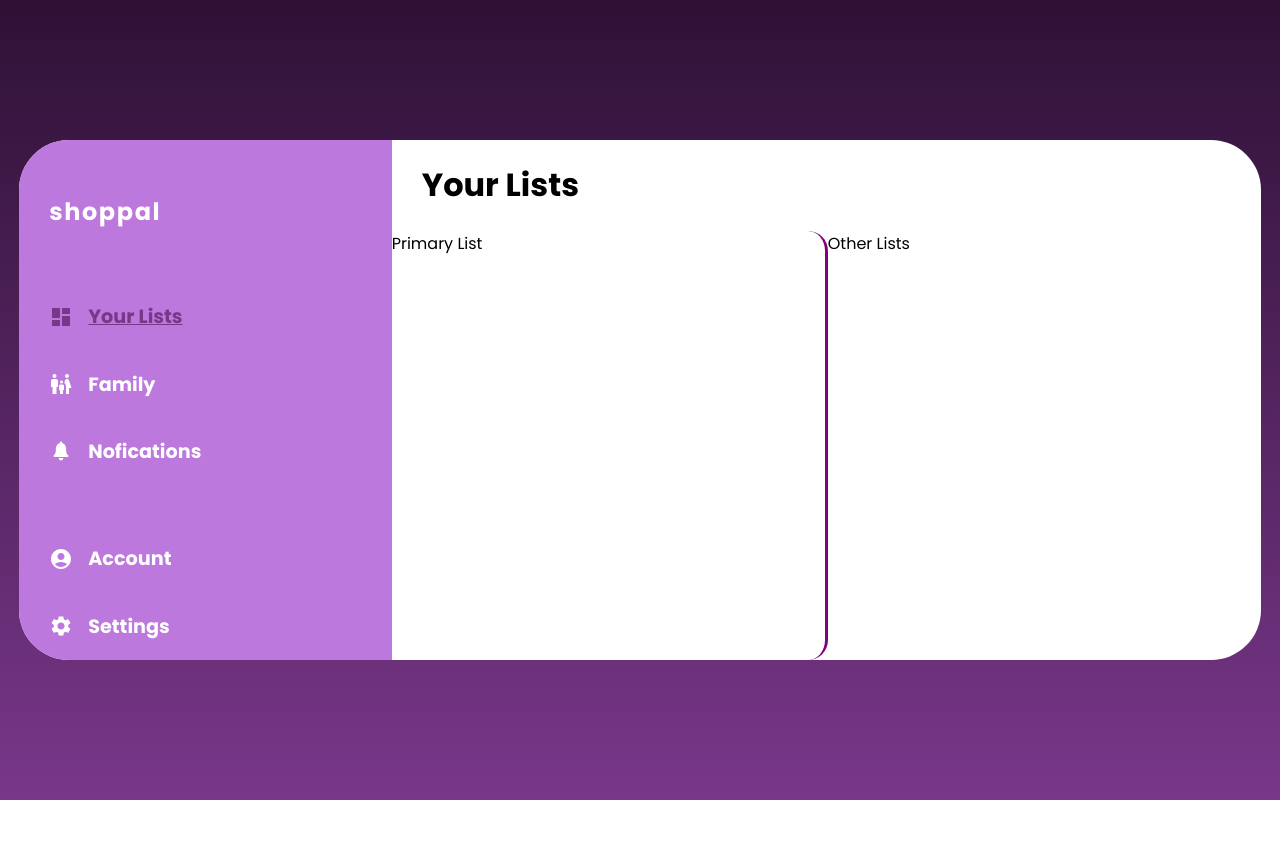
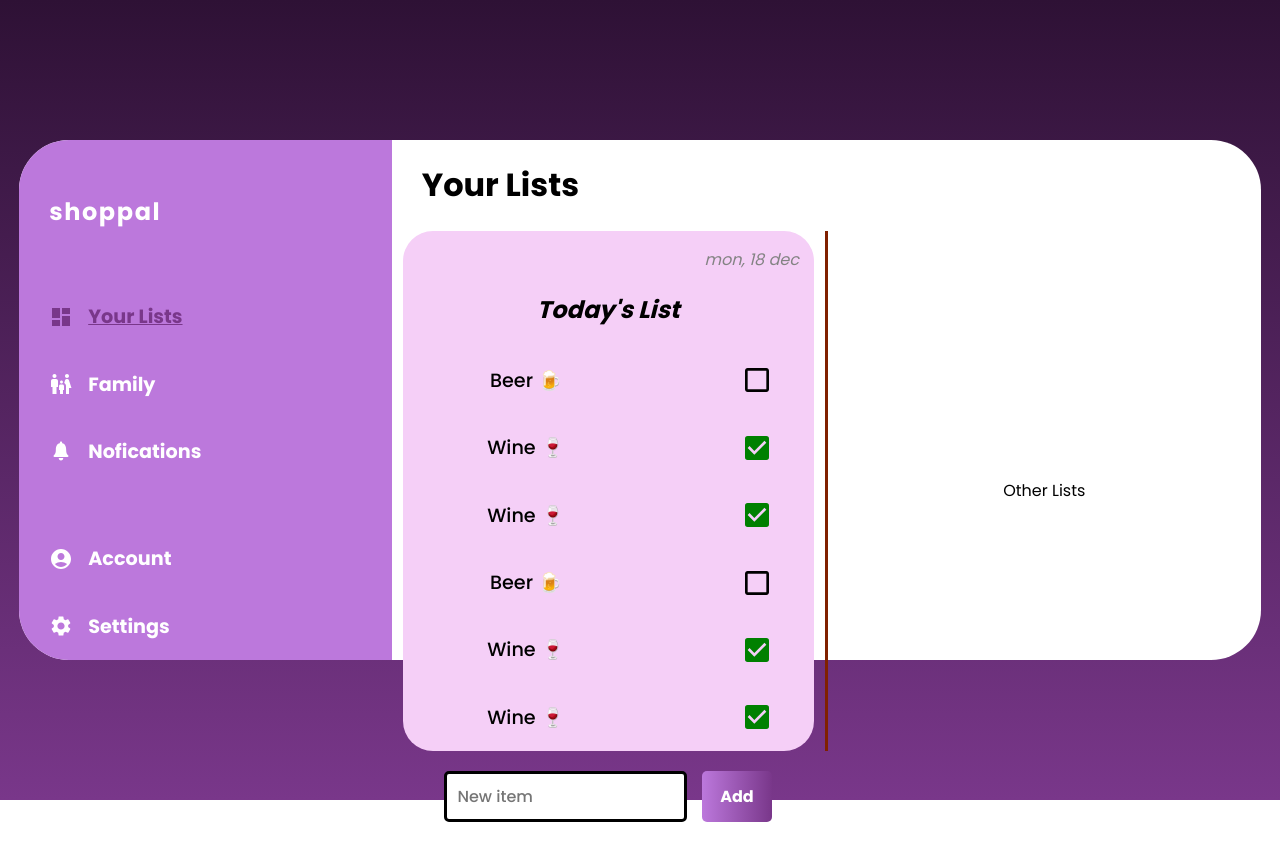
Before and after one commit to katty-ptk/shopping_list, a React (Create React App) app: page / in a window 1280 px wide. Before the commit the page ends 800 px from the top, so only its background shows below. Built offline with nearby package versions, Linux system fonts and the light colour scheme.

Commit message:
template for the primary list

```diff
--- a/public/index.html
+++ b/public/index.html
@@ -17,6 +17,10 @@
     <link rel="preconnect" href="https://fonts.gstatic.com" crossorigin>
     <link href="https://fonts.googleapis.com/css2?family=Poppins:wght@400;500;700&display=swap" rel="stylesheet">
 
+    <link rel="stylesheet"
+    href=
+"https://cdnjs.cloudflare.com/ajax/libs/font-awesome/4.7.0/css/font-awesome.min.css">
+
     <title>React App</title>
   </head>
   <body>
--- a/src/components/lists/PrimaryList.tsx
+++ b/src/components/lists/PrimaryList.tsx
@@ -1,10 +1,69 @@
 import React from 'react'
+import { IoMdBeer } from 'react-icons/io'
+import { MdCheckBox, MdOutlineCheckBoxOutlineBlank } from 'react-icons/md'
 
 function PrimaryList() {
   return (
     <div className="primary_list">
-          Primary List
+      <div className="card displayed_list_card">
+        <div className="list_info">
+            <p>mon, 18 dec</p>
+
+            <h2>Today's List</h2>
         </div>
+
+        <div className="list_items">
+            <div className="item">
+                <p>Beer 🍺</p>
+                <span>
+                    <MdOutlineCheckBoxOutlineBlank color='black' size={32}/>
+                </span>
+            </div>
+            <div className="item">
+                <p>Wine 🍷</p>
+                <span>
+                    <MdCheckBox color='green' size={32}/>
+                </span>
+            </div>
+            <div className="item">
+                <p>Wine 🍷</p>
+                <span>
+                    <MdCheckBox color='green' size={32}/>
+                </span>
+            </div>
+            <div className="item">
+                <p>Beer 🍺</p>
+                <span>
+                    <MdOutlineCheckBoxOutlineBlank color='black' size={32}/>
+                </span>
+            </div>
+            <div className="item">
+                <p>Wine 🍷</p>
+                <span>
+                    <MdCheckBox color='green' size={32}/>
+                </span>
+            </div>
+            <div className="item">
+                <p>Wine 🍷</p>
+                <span>
+                    <MdCheckBox color='green' size={32}/>
+                </span>
+            </div>
+
+        </div>
+      </div>
+
+      <div className="add_item_form">
+        <input
+            type="text"
+            placeholder='New item'
+        />
+
+        <button>
+            Add
+        </button>
+      </div>
+    </div>
   )
 }
 
--- a/src/styles/lists_screen/_other_lists.scss
+++ b/src/styles/lists_screen/_other_lists.scss
@@ -2,6 +2,10 @@
     .other_lists {
         width: 100%;
 
+        display: flex;
+        justify-content: center;
+        align-items: center;
 
+        border-left: 3px solid #802000;
     }
 }
--- a/src/styles/lists_screen/_primary_list.scss
+++ b/src/styles/lists_screen/_primary_list.scss
@@ -2,9 +2,113 @@
     .primary_list {
         width: 100%;
 
-        border-right: 3px solid purple;
-        border-radius: 20px;
+        display: flex;
+        flex-direction: column;
+
+        justify-content: space-between;
+        align-items: center;
+
+        .card {
+            background-color: #f5cff7;
+            border-radius: 30px;
+        }
+
+        .displayed_list_card {
+            width: 95%;
+            height: 100%;
+
+            display: flex;
+            flex-direction: column;
+
+            .list_info {
+                font-style: italic;
+                p {
+                    text-align: right;
+                    margin-right: 15px;
+                    color: #838383;
+                }
+
+                h2 {
+                    text-align: center;
+                }
+            }
+
+            .list_items {
+                display: flex;
+                flex-direction: column;
+                align-items: center;
+
+                overflow-y: auto;
+
+                max-height: 500px;
+
+                .item {
+                    width: 80%;
+
+                    display: flex;
+                    justify-content: center;
+                    align-items: center;
+
+                    p {
+                        width: 100%;
+                        text-align: center;
+                        font-size: 1.2rem;
+                        font-weight: 500;
+                    }
+
+                    span {
+                        display: flex;
+                        justify-content: flex-end;
+                        align-items: center;
+                        text-align: right;
+                        width: 100%;
+                    }
+                }
+            }
+        }
+
+        .add_item_form {
+
+            width: 100%;
+            padding: 20px 0px;
 
 
+            display: flex;
+            justify-content: center;
+
+            input {
+                width: 50%;
+                padding: 10px;
+                font-size: 1rem;
+                font-weight: 500;
+
+                margin-right: 15px;
+                border: 3px solid black;
+                border-radius: 5px;
+
+                transition: all 200ms ease-in-out;
+
+                &:focus {
+                    outline: none;
+                    border: 3px solid #79378A;
+                }
+            }
+
+            button {
+                background: linear-gradient(
+                    90deg,
+                    #BC78DC,
+                    #79378A
+                );
+
+                width: 70px;
+                font-size: 1rem;
+                font-weight: bold;
+                color: white;
+                border: none;
+                border-radius: 5px;
+                cursor: pointer;
+            }
+        }
     }
 }
--- a/src/styles/style.css
+++ b/src/styles/style.css
@@ -81,12 +81,99 @@
 
 .lists_screen .primary_list {
   width: 100%;
-  border-right: 3px solid purple;
-  border-radius: 20px;
+  display: flex;
+  flex-direction: column;
+  justify-content: space-between;
+  align-items: center;
+}
+.lists_screen .primary_list .card {
+  background-color: #f5cff7;
+  border-radius: 30px;
+}
+.lists_screen .primary_list .displayed_list_card {
+  width: 95%;
+  height: 100%;
+  display: flex;
+  flex-direction: column;
+}
+.lists_screen .primary_list .displayed_list_card .list_info {
+  font-style: italic;
+}
+.lists_screen .primary_list .displayed_list_card .list_info p {
+  text-align: right;
+  margin-right: 15px;
+  color: #838383;
+}
+.lists_screen .primary_list .displayed_list_card .list_info h2 {
+  text-align: center;
+}
+.lists_screen .primary_list .displayed_list_card .list_items {
+  display: flex;
+  flex-direction: column;
+  align-items: center;
+  overflow-y: auto;
+  max-height: 500px;
+}
+.lists_screen .primary_list .displayed_list_card .list_items .item {
+  width: 80%;
+  display: flex;
+  justify-content: center;
+  align-items: center;
+}
+.lists_screen .primary_list .displayed_list_card .list_items .item p {
+  width: 100%;
+  text-align: center;
+  font-size: 1.2rem;
+  font-weight: 500;
+}
+.lists_screen .primary_list .displayed_list_card .list_items .item span {
+  display: flex;
+  justify-content: flex-end;
+  align-items: center;
+  text-align: right;
+  width: 100%;
+}
+.lists_screen .primary_list .add_item_form {
+  width: 100%;
+  padding: 20px 0px;
+  display: flex;
+  justify-content: center;
+}
+.lists_screen .primary_list .add_item_form input {
+  width: 50%;
+  padding: 10px;
+  font-size: 1rem;
+  font-weight: 500;
+  margin-right: 15px;
+  border: 3px solid black;
+  border-radius: 5px;
+  transition: all 200ms ease-in-out;
+}
+.lists_screen .primary_list .add_item_form input:focus {
+  outline: none;
+  border: 3px solid #79378A;
+}
+.lists_screen .primary_list .add_item_form button {
+  background: linear-gradient(90deg, #BC78DC, #79378A);
+  width: 70px;
+  font-size: 1rem;
+  font-weight: bold;
+  color: white;
+  border: none;
+  border-radius: 5px;
+  cursor: pointer;
 }
 
 .lists_screen .other_lists {
   width: 100%;
+  display: flex;
+  justify-content: center;
+  align-items: center;
+  border-left: 3px solid #802000;
+}
+
+* {
+  font-family: "Poppins";
 }
 
 body {
--- a/src/styles/style.scss
+++ b/src/styles/style.scss
@@ -2,6 +2,10 @@
 @import './lists_screen/lists_screen';
 @import "./lists_screen/primary_list";
 @import "./lists_screen/other_lists";
+
+* {
+    font-family: 'Poppins';
+}
 
 body {
     overflow: hidden;
```
Also changed, not shown: 1 other file (tests, documents, lock files or other folders).
